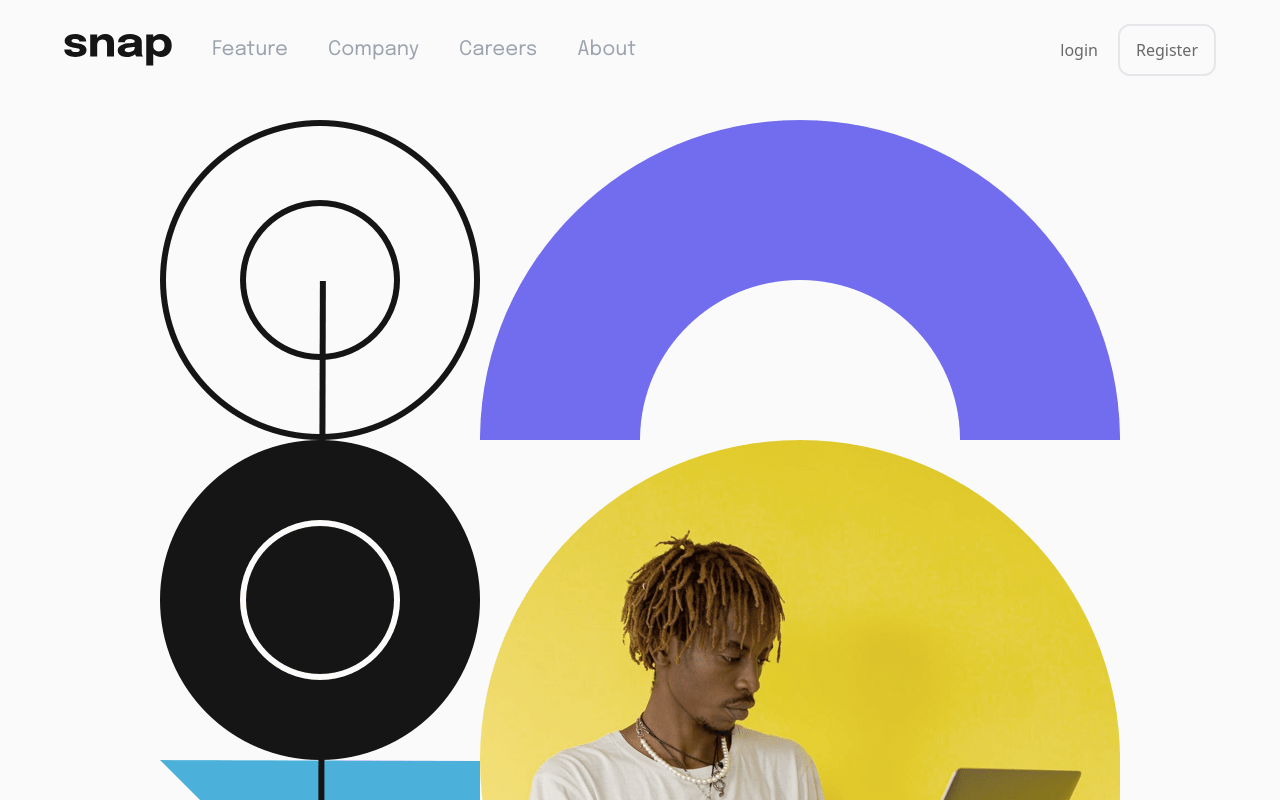
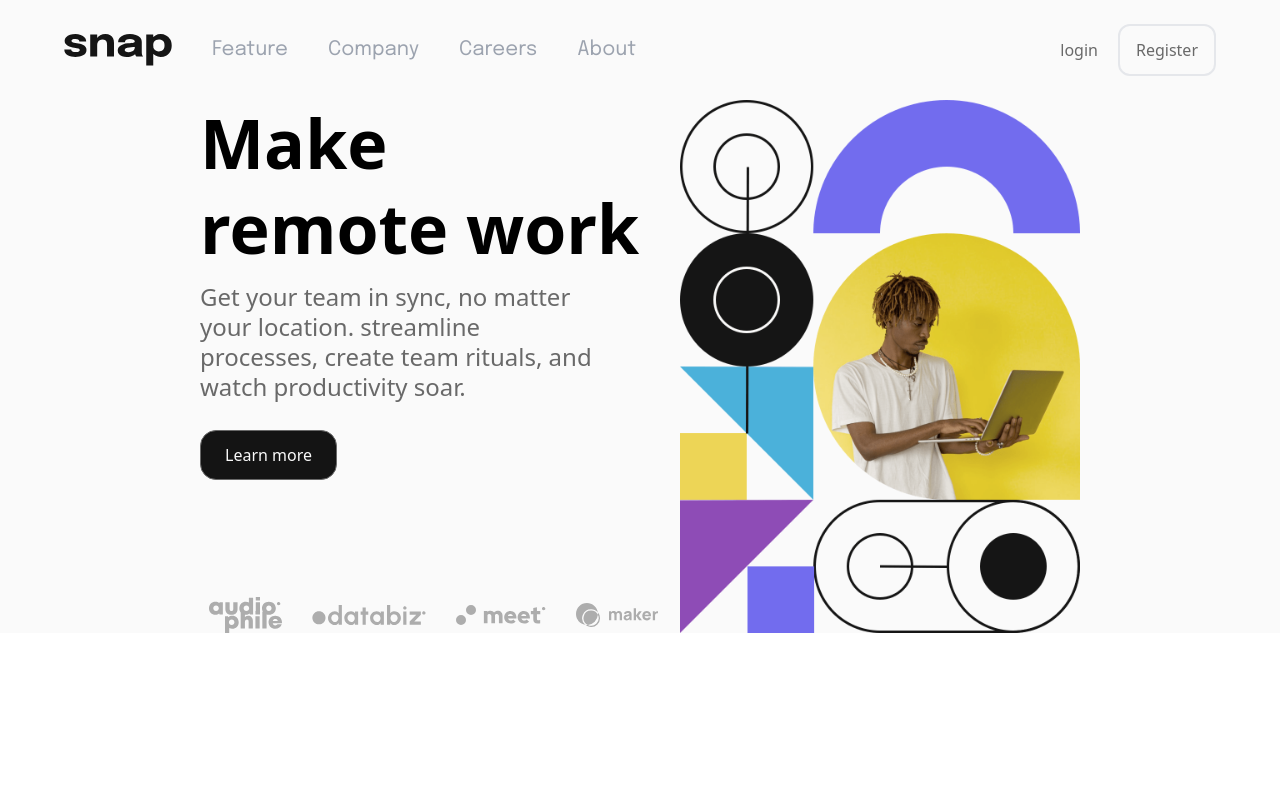
Before and after one commit to FullyAngozi/snap_landingpage, a React (Vite) app: page / in a window 1280 px wide. Shown: the top 800 px of the page. Built offline with nearby package versions, Linux system fonts and the light colour scheme.

Commit message:
almost done

```diff
--- a/src/App.jsx
+++ b/src/App.jsx
@@ -7,14 +7,14 @@ function App() {
   const [count, setCount] = useState(0)
 
   return (
-    <div className=" bg-primary w-full overflow-hidden ">
+    <div className=" bg-primary w-full ">
       <div className=' sm:px-16 px-6 flex justify-center items-center'>
         <div className=' xl:max-w-[1280px] w-full'>
           <Navbar />
         </div>
       </div>
 
-      <div className=' bg-primary flex justify-center items-start'>
+      <div className=' bg-primary flex justify-center items-center'>
         <div className=' max-w-[1280px]'>
           <Hero />
         </div>
--- a/src/components/Hero.jsx
+++ b/src/components/Hero.jsx
@@ -3,23 +3,23 @@ import { heroimage, heroimageBig, clients } from "../constants";
 
 const Hero = () => {
   return (
-    <main className=" ">
-      <div>
-        <img src={heroimage} alt="talents" className="my-5 md:hidden" />
-        <img src={heroimageBig} alt="talents" className="my-5 hidden md:flex" />
+    <main className=" bg-primary sm:flex flex-row-reverse mx-auto">
+      <div className=" flex  justify-center items-center md:my-0 my-10 p-6 md:p-0">
+        <img src={heroimage} alt="talents" className=" w-[100%] h-[100%] md:hidden " />
+        <img src={heroimageBig} alt="talents" className="hidden md:flex w-[400px]" />
       </div>
 
-      <div className=" bg-purple-300 flex flex-col justify-center">
-        <div className=" ">
-          <h1>Make remote work</h1>
-          <p>Get your team in sync, no matter your location. streamline processes, create team rituals, and watch productivity soar.</p>
-          <span>
+      <div className="  flex flex-col ">
+        <div className=" flex flex-col items-center text-center md:text-left md:items-start">
+          <h1 className="font-bold ss:text-[68px] text-[52px] leading-tight">Make <br className="hidden md:flex"/> remote work</h1>
+          <p className=" w-[400px] my-3 text-2xl text-Secondary leading-[30px] ">Get your team in sync, no matter your location. streamline processes, create team rituals, and watch productivity soar.</p>
+          <span className=" py-3 px-6 border border-Secondary rounded-2xl bg-dark text-primary my-4">
             <a href="">Learn more</a>
           </span>
         </div>
-        <div className=" flex">
+        <div className=" flex items-center justify-around mb-20 w-[480px] mx-auto mt-auto md:mb-0 ">
           {clients.map(item => (
-            <img src={item.logo} alt='logos' key={item.id} />
+            <img src={item.logo} alt='logos' key={item.id} className=" mr-3" />
           ))}
         </div>
       </div>
```
